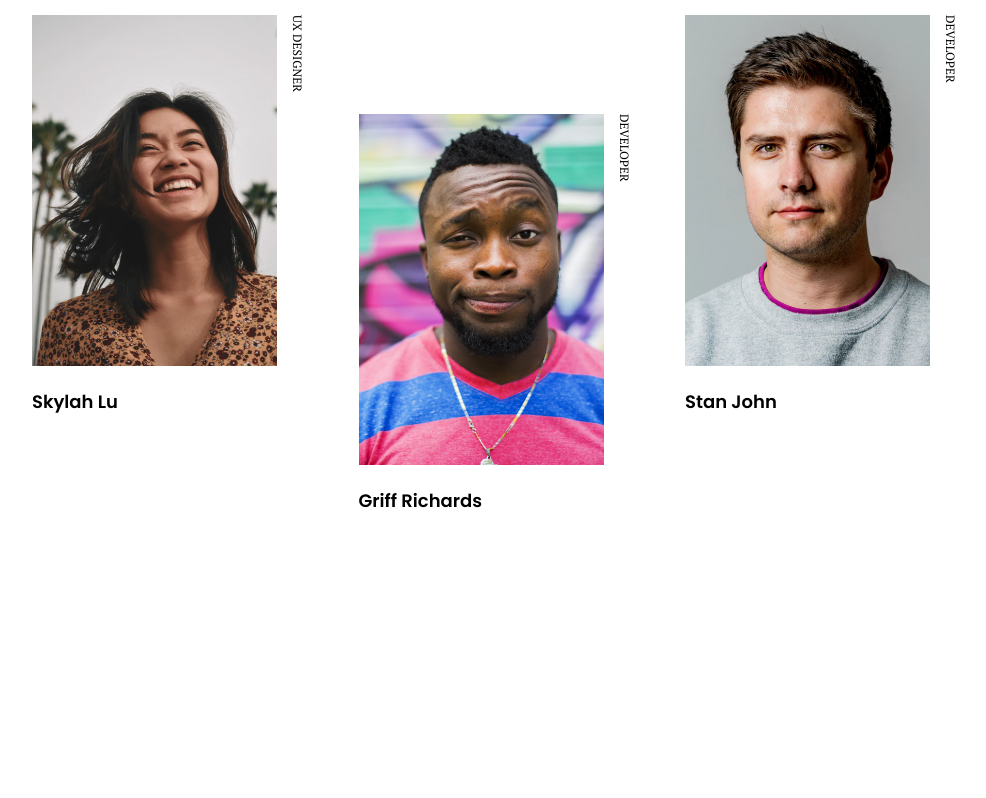
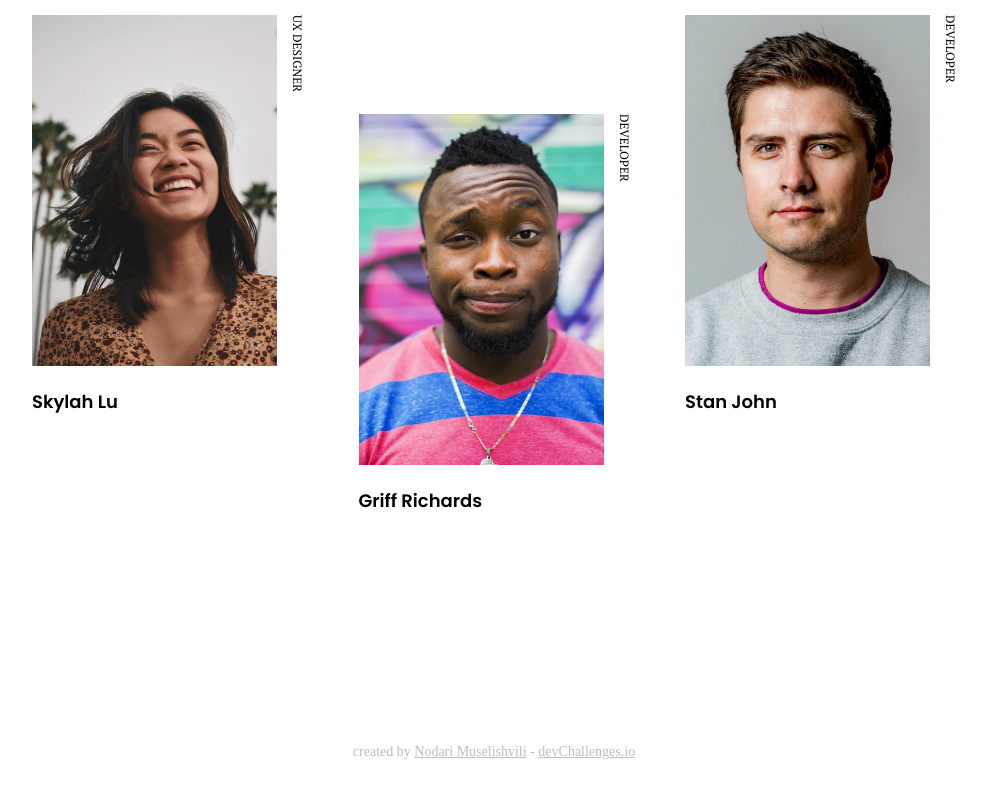
Before and after one commit to sp33k1337/my-team-challenge, a plain HTML site: page index.html in a window 1280 px wide. Shown: the part 1062-1860 px from the top of the page, without its empty margins (146-1132 px from the left). Before the commit the page ends 1690 px from the top, so only its background shows below. Drawn offline with Linux system fonts and the light colour scheme.

Commit message:
update footer

```diff
--- a/index.html
+++ b/index.html
@@ -78,6 +78,16 @@
       </ul>
     </div>
   </section>
+  <!-- footer -->
+  <footer class="footer">
+    <div class="container">
+      <div class="wrapper">
+        <p class="footer-text">
+          created by <a href="https://github.com/sp33k1337" target="_blank" class="footer-link">Nodari Muselishvili</a> - <a href="https://devchallenges.io/" target="_blank" class="footer-link">devChallenges.io</a>
+        </p>
+      </div>
+    </div>
+  </footer>
   </div>
 </body>
 </html>
--- a/styles/style.css
+++ b/styles/style.css
@@ -102,3 +102,18 @@ img {
     line-height: 27px;
     color: #000000;
 }
+
+.footer-text {
+    padding-top: 115px;
+    text-decoration: none;
+    font-family: var(--third-font);
+    font-weight: 500;
+    font-size: 14px;
+    line-height: 17px;
+    text-align: center;
+    color: #BDBDBD;
+}
+
+.footer-link {
+    color: #BDBDBD;
+}
```
